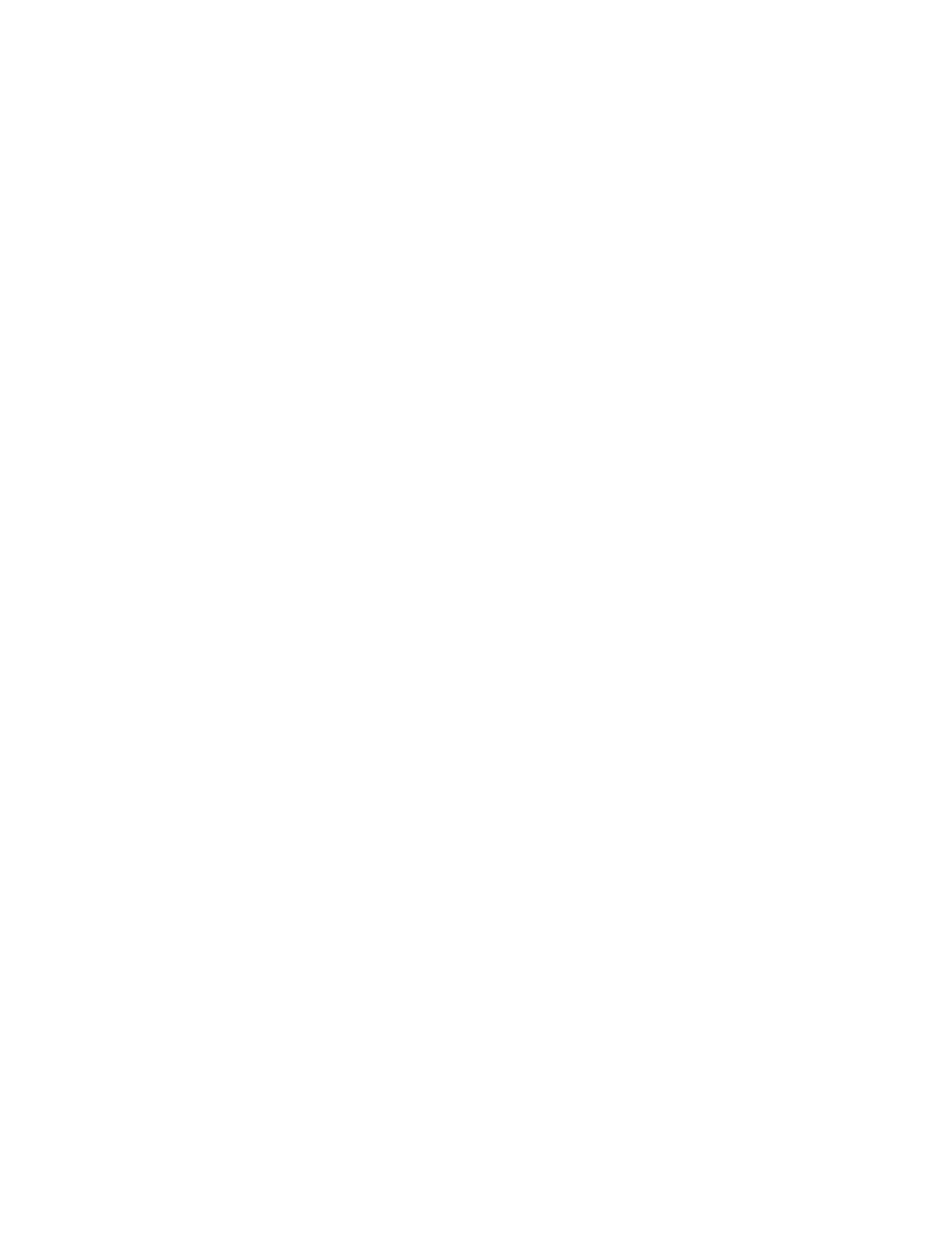
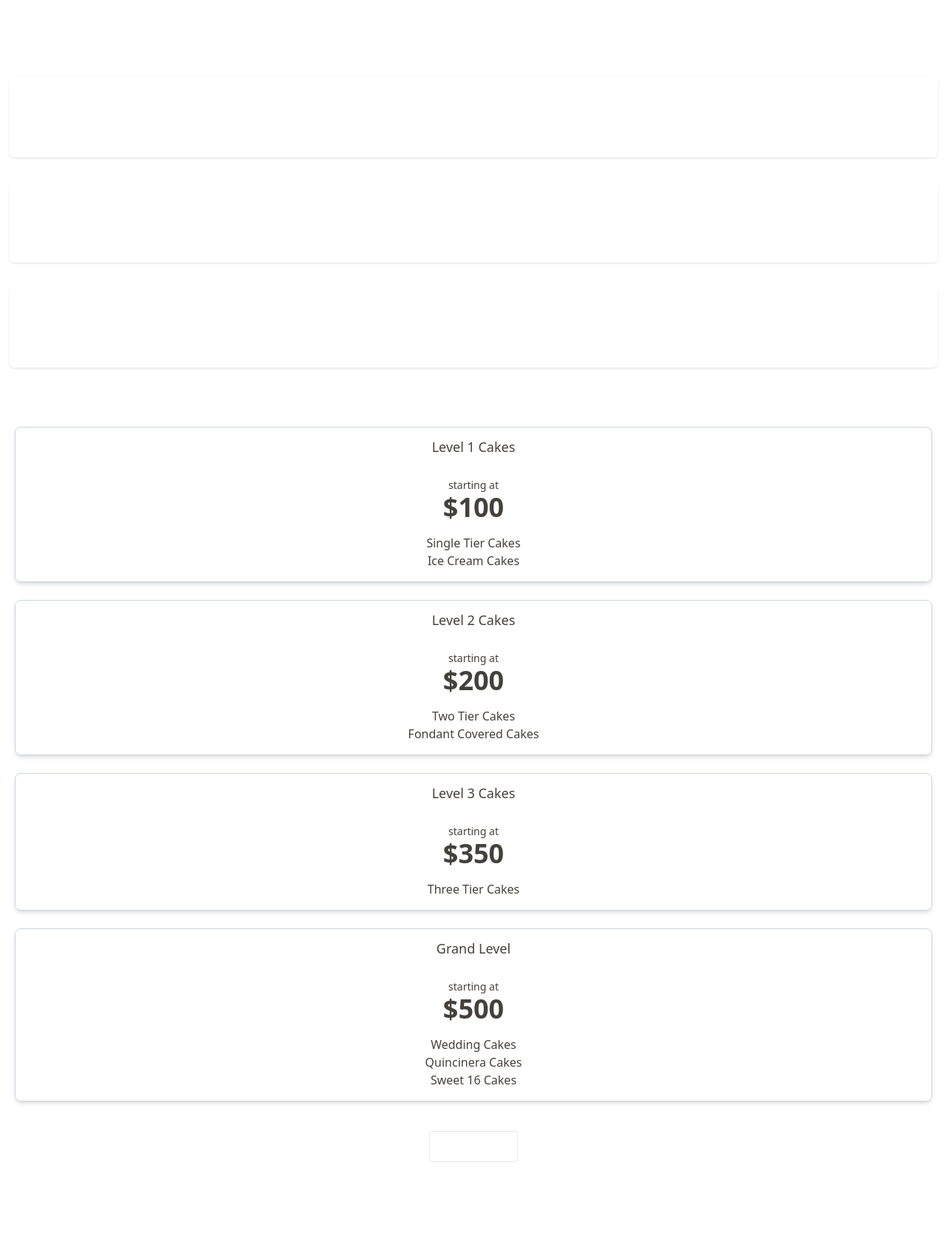
Before and after one commit to peanutbutterjlly/cakeEmUp, a Django app: page /pricing/ in a window 1280 px wide. Before the commit the page is empty. Shown: the whole page at 74% size. Before the commit the page ends 800 px from the top, so only its background shows below. Run offline with Django 4.2, Linux system fonts and the light colour scheme; parts of the project's set-up code (start-up, migrations or seed data) failed here and were passed over; some libraries are stand-ins or nearby versions.

Commit message:
changing the front end

```diff
--- a/templates/bakery/gallery.html
+++ b/templates/bakery/gallery.html
@@ -1,5 +1,7 @@
 {% extends 'base.html' %}
 {% load static %}
+
+{% block title %}Gallery{% endblock title %}
 
 {% block content %}
 
--- a/templates/bakery/pricing.html
+++ b/templates/bakery/pricing.html
@@ -0,0 +1,132 @@
+{% extends 'base.html' %}
+{% load static %}
+
+{% block title %}Pricing{% endblock %}
+
+{% block content %}
+<section class="mx-1 my-10">
+    <table class="table-auto p-1 mx-2 border-2 bg-bg_secondary border-white rounded-lg flex flex-col text-white shadow">
+        <thead>
+            <tr>
+                <td colspan="2">
+                    <h1 class="text-3xl font-bold">CAKE POPS</h1>
+                </td>
+            </tr>
+        </thead>
+        <tbody class="text-xs pt-2 font-medium">
+            <tr class="flex justify-between">
+                <td>PLAIN (SINGLE COLOR W/ DRIZZLE)</td>
+                <td>$24/DOZEN</td>
+            </tr>
+            <tr class="flex justify-between pt-4">
+                <td>THEMED (SPECIALIZED SPRINKLES OR FONDANT DETAILS)</td>
+                <td class="text-right">STARTING AT $30/DOZEN</td>
+            </tr>
+        </tbody>
+    </table>
+    <table
+        class="table-auto p-1 mx-2 my-8 border-2 bg-bg_secondary border-white rounded-lg flex flex-col text-white shadow">
+        <thead>
+            <tr>
+                <td colspan="2">
+                    <h1 class="text-3xl font-bold">MINI CAKESICLES</h1>
+                </td>
+            </tr>
+        </thead>
+        <tbody class="text-xs pt-2 font-medium">
+            <tr class="flex justify-between">
+                <td>
+                    PLAIN (ONE COLOR W/ DRIZZLE)
+                </td>
+                <td>
+                    $30/DOZEN
+                </td>
+            </tr>
+            <tr class="flex justify-between pt-4">
+                <td>THEMED (SPECIALIZED SPRINKLES OR FONDANT DETAILS)</td>
+                <td class="text-right">STARTING AT $36/DOZEN</td>
+            </tr>
+        </tbody>
+    </table>
+    <table class="table-auto p-1 mx-2 border-2 bg-bg_secondary border-white rounded-lg flex flex-col text-white shadow">
+        <thead>
+            <tr>
+                <td colspan="2">
+                    <h1 class="text-3xl font-bold">LARGE CAKESICLES</h1>
+                </td>
+            </tr>
+        </thead>
+        <tbody class="text-xs pt-2 font-medium">
+            <tr class="flex justify-between">
+                <td>PLAIN (SINGLE COLOR W/ DRIZZLE)</td>
+                <td>$36/DOZEN</td>
+            </tr>
+            <tr class="flex justify-between pt-4">
+                <td>THEMED (SPECIALIZED SPRINKLES OR FONDANT DETAILS)</td>
+                <td class="text-right">STARTING AT $42/DOZEN</td>
+            </tr>
+        </tbody>
+    </table>
+</section>
+
+<section class="bg-white pt-10 pb-7">
+    <div class="flex flex-col text-center text-stone-700">
+        <div class="shadow-md border rounded-lg border-slate-300 mx-5">
+            <div class="bg-bg_primary rounded-t-lg px-5 py-3">
+                <h4 class="text-lg">Level 1 Cakes</h4>
+            </div>
+            <div class="pt-4">
+                <p class="text-sm font-light">starting at</p>
+                <p class="text-4xl font-semibold">$100</p>
+                <ul class="my-4">
+                    <li>Single Tier Cakes</li>
+                    <li>Ice Cream Cakes</li>
+                </ul>
+            </div>
+        </div>
+        <div class="shadow-md border rounded-lg border-slate-300 my-6 mx-5">
+            <div class="bg-bg_primary rounded-t-lg px-5 py-3">
+                <h4 class="text-lg">Level 2 Cakes</h4>
+            </div>
+            <div class="pt-4">
+                <p class="text-sm font-light">starting at</p>
+                <p class="text-4xl font-semibold">$200</p>
+                <ul class="my-4">
+                    <li>Two Tier Cakes</li>
+                    <li>Fondant Covered Cakes</li>
+                </ul>
+            </div>
+        </div>
+        <div class="shadow-md border rounded-lg border-slate-300 mb-6 mx-5">
+            <div class="bg-bg_primary rounded-t-lg px-5 py-3">
+                <h4 class="text-lg">Level 3 Cakes</h4>
+            </div>
+            <div class="pt-4">
+                <p class="text-sm font-light">starting at</p>
+                <p class="text-4xl font-semibold">$350</p>
+                <ul class="my-4">
+                    <li>Three Tier Cakes</li>
+                </ul>
+            </div>
+        </div>
+        <div class="shadow-md border rounded-lg border-slate-300 mx-5">
+            <div class="bg-bg_primary rounded-t-lg px-5 py-3">
+                <h4 class="text-lg">Grand Level</h4>
+            </div>
+            <div class="pt-4">
+                <p class="text-sm font-light">starting at</p>
+                <p class="text-4xl font-semibold">$500</p>
+                <ul class="my-4">
+                    <li>Wedding Cakes</li>
+                    <li>Quincinera Cakes</li>
+                    <li>Sweet 16 Cakes</li>
+                </ul>
+            </div>
+        </div>
+
+        <button class="bg-dark_pink border max-w-max text-white font-bold mt-10 mx-auto py-2 px-4 rounded my-4">
+            <a href="{% url 'bakery:form' %}">Contact Us</a>
+        </button>
+    </div>
+</section>
+{% endblock %}
--- a/templates/partials/_footer.html
+++ b/templates/partials/_footer.html
@@ -1,5 +1,5 @@
 {% load static %}
-<footer class="bg-dark_pink text-center text-white py-6">
+<footer class="bg-dark_pink text-center text-white py-2">
     <small>Cakes made by Elissa Rios<br>Website made my <a class="text-bg_primary text-sm"
             href="https://srios.net">Steve
             Rios</a>
--- a/templates/partials/_form.html
+++ b/templates/partials/_form.html
@@ -1,4 +1,5 @@
-<form class="px-4 text-slate-900" action="" method="POST" enctype="multipart/form-data">
+<form class="px-4 text-slate-900 sm:w-3/4 sm:mx-auto md:w-2/3 lg:w-1/2 2xl:w-1/3" action="" method="POST"
+    enctype="multipart/form-data">
     {% csrf_token %}
     <fieldset>
         <label for="name">Name</label>
@@ -60,7 +61,7 @@
         </button>
     </div>
 </form>
-<p class="text-gray-500 text-xs px-4">
+<p class="text-gray-500 text-xs px-4 sm:mx-auto max-w-fit">
     This site is protected by reCAPTCHA and the Google
     <a class="text-bg_secondary" href="https://policies.google.com/privacy">Privacy Policy</a> and
     <a class="text-bg_secondary" href="https://policies.google.com/terms">Terms of Service</a> apply.
--- a/templates/partials/_hero.html
+++ b/templates/partials/_hero.html
@@ -1,5 +1,5 @@
 <section class="text-center py-20">
-    <h2 class="text-white font-bold text-5xl">CAKE EM UP</h2>
+    <h2 class="text-white font-bold text-5xl lg:text-7xl">CAKE EM UP</h2>
     <div class="flex gap-2 justify-center py-8">
         <hr class="w-28 h-1 my-4 bg-white border-0 rounded md:my-10" />
         <svg class="text-white fill-current w-7" xmlns="http://www.w3.org/2000/svg"
@@ -9,5 +9,5 @@
         </svg>
         <hr class="w-28 h-1 my-4 bg-white border-0 rounded md:my-10" />
     </div>
-    <p class="text-white text-lg">Custom cakes - Cupcakes - Cake pops</p>
+    <p class="text-white text-xl lg:font-medium">Custom cakes - Cupcakes - Cake pops</p>
 </section>
--- a/templates/partials/_navbar.html
+++ b/templates/partials/_navbar.html
@@ -1,5 +1,6 @@
 {% load static %}
-<nav class="bg-bg_secondary flex justify-between text-xl sticky top-0 z-50 py-3 px-2 align-middle max-w-full">
+<nav
+    class="bg-bg_secondary flex justify-between border-b border-b-white text-xl sticky top-0 z-50 py-3 px-2 align-middle max-w-full">
     <h1 class="text-white pt-1 font-bold">
         <a href="{% url 'bakery:home' %}">CAKE EM UP</a>
     </h1>
@@ -15,11 +16,12 @@
     </button>
 </nav>
 <div id="menu-items" class="hidden justify-end pr-2">
-    <ul class="flex flex-col gap-2 px-3 text-center fixed bg-bg_secondary rounded-b-lg">
+    <ul
+        class="flex flex-col gap-2 px-3 text-center border-b border-r border-l border-b-white border-l-white border-r-white fixed bg-bg_secondary rounded-b-lg">
         {% if not home %}
         <li class="mx-2"><a href="{% url 'bakery:home' %}" class="text-white">Home</a></li>
         {% endif %}
-        <li class="mx-2"><a href="" class="text-white">Pricing</a></li>
+        <li class="mx-2"><a href="{% url 'bakery:pricing' %}" class="text-white">Pricing</a></li>
         <li class="mx-2"><a href="{% url 'bakery:gallery' %}" class="text-white">Gallery</a></li>
         <li class="mx-2 pb-2"><a href="{% url 'bakery:form' %}" class="text-white">Quote</a></li>
     </ul>
```
Also changed, not shown: templates/partials/_about.html (+6 -7 lines), templates/partials/_social.html (+4 -4 lines).
